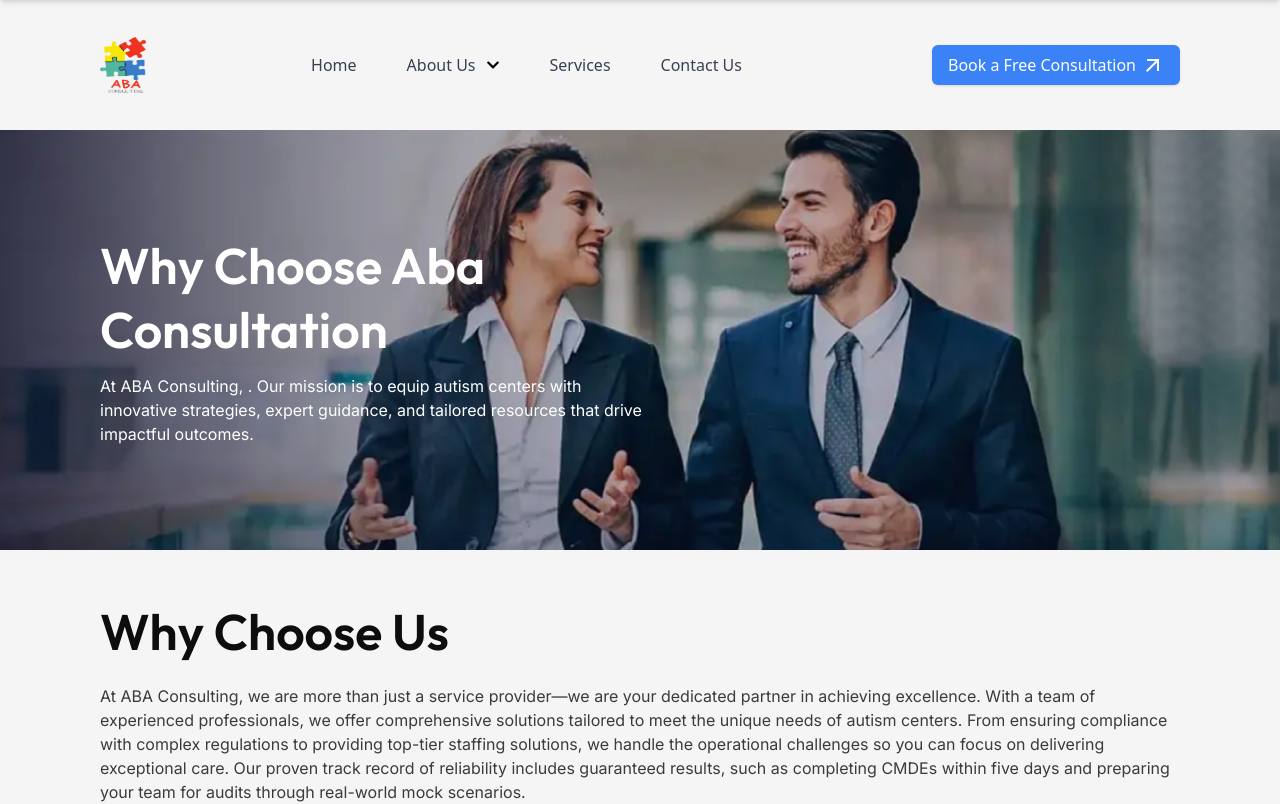
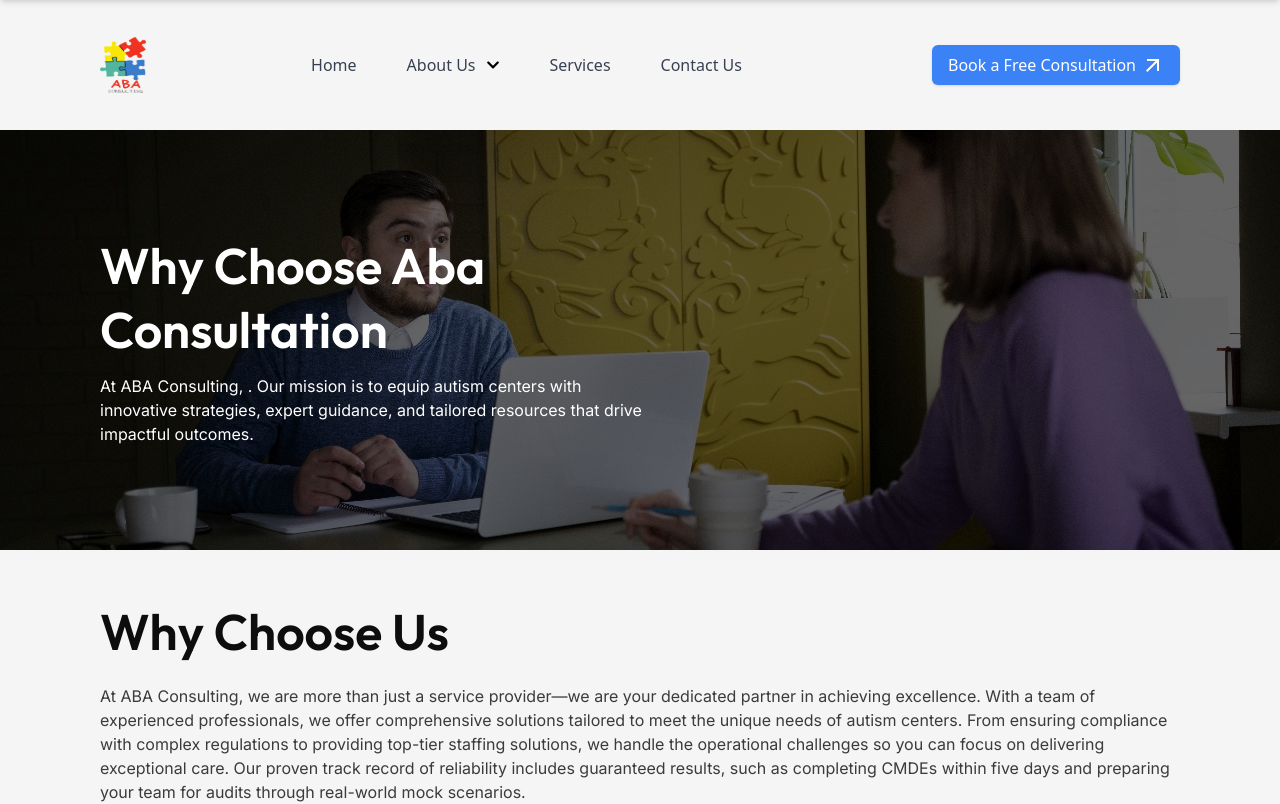
Before and after one commit to mahimnxt23/ABA-Consultancy-Copy, a React (Vite) app: page /ChooseUs in a window 1280 px wide. Shown: the top 804 px of the page. Built offline with nearby package versions, Linux system fonts and the light colour scheme.

Commit message:
about us pic change

```diff
--- a/src/ClientSide/AboutUs/AboutBanner/AboutBanner.jsx
+++ b/src/ClientSide/AboutUs/AboutBanner/AboutBanner.jsx
@@ -78,6 +78,7 @@ const AboutBanner = () => {
         <div
           style={{
             backgroundImage: `url("/images/about-us-Banner-2.png")`,
+            filter: "brightness(.4)",
           }}
           className="bg-no-repeat bg-center bg-cover w-full
 h-[420px] flex justify-center items-center"
--- a/src/ClientSide/AboutUs/ChooseUs/ChooseUs.jsx
+++ b/src/ClientSide/AboutUs/ChooseUs/ChooseUs.jsx
@@ -4,7 +4,8 @@ const ChooseUs = () => {
       <div className="relative">
         <div
           style={{
-            backgroundImage: `url("/images/about-us-Banner-2.png")`,
+            backgroundImage: `url("/images/choose.jpg")`,
+            filter: "brightness(.4)",
           }}
           className="bg-no-repeat bg-center bg-cover w-full
 h-[420px] flex justify-center items-center"
--- a/src/ClientSide/AboutUs/Team/Team.jsx
+++ b/src/ClientSide/AboutUs/Team/Team.jsx
@@ -4,7 +4,8 @@ const Team = () => {
       <div className="relative">
         <div
           style={{
-            backgroundImage: `url("/images/about-us-Banner-2.png")`,
+            backgroundImage: `url("/images/neetTeam.jpg")`,
+            filter: "brightness(.4)",
           }}
           className="bg-no-repeat bg-center bg-cover w-full
 h-[420px] flex justify-center items-center"
--- a/src/ClientSide/ContactUs/ContactBanner/ContactBanner.jsx
+++ b/src/ClientSide/ContactUs/ContactBanner/ContactBanner.jsx
@@ -57,7 +57,7 @@ const ContactBanner = () => {
         <div
           style={{
             backgroundImage: `url("/images/contactUsBanner.png")`,
-            filter: "brightness(.7)",
+            filter: "brightness(.4)",
           }}
           className="bg-no-repeat bg-center bg-cover w-full h-[420px] flex justify-center items-center"
         ></div>
--- a/src/ClientSide/Service/ServiceBanner/ServiceBanner.jsx
+++ b/src/ClientSide/Service/ServiceBanner/ServiceBanner.jsx
@@ -5,7 +5,7 @@ const ServiceBanner = () => {
         <div
           style={{
             backgroundImage: `url("/images/serviceBanner.png")`,
-            filter: "brightness(.7)",
+            filter: "brightness(.4)",
           }}
           className="bg-no-repeat  bg-center bg-cover w-full md:h-[420px]
   h-[420px] flex justify-center items-center"
```
Also changed, not shown: public/Images/choose.jpg (added), public/Images/neetTeam.jpg (added). Lines whose indentation alone changed are shown as unchanged.
